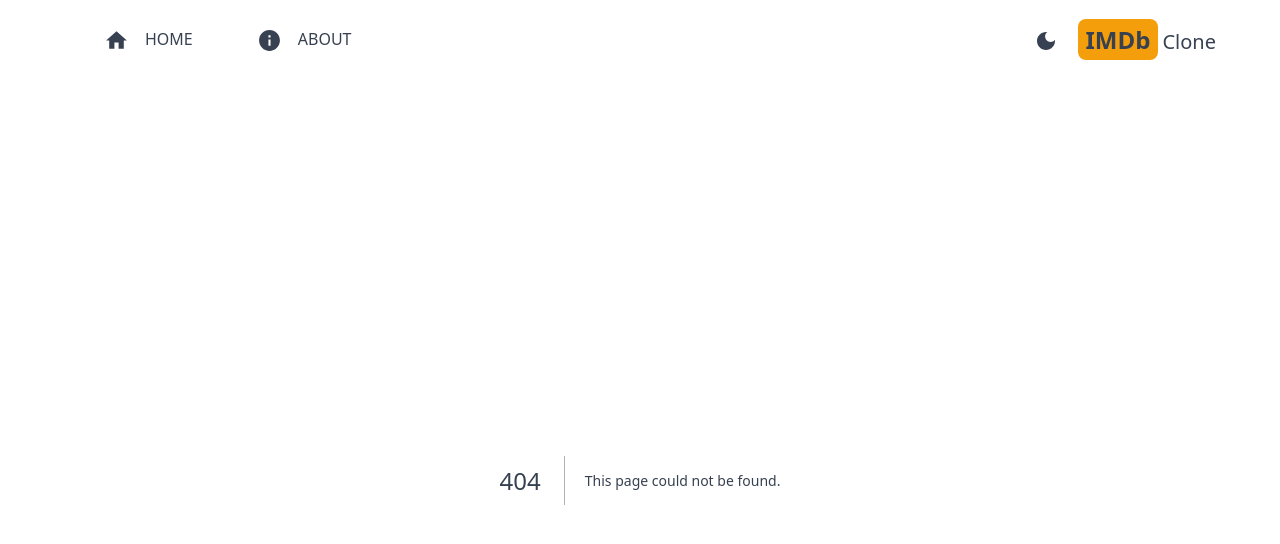
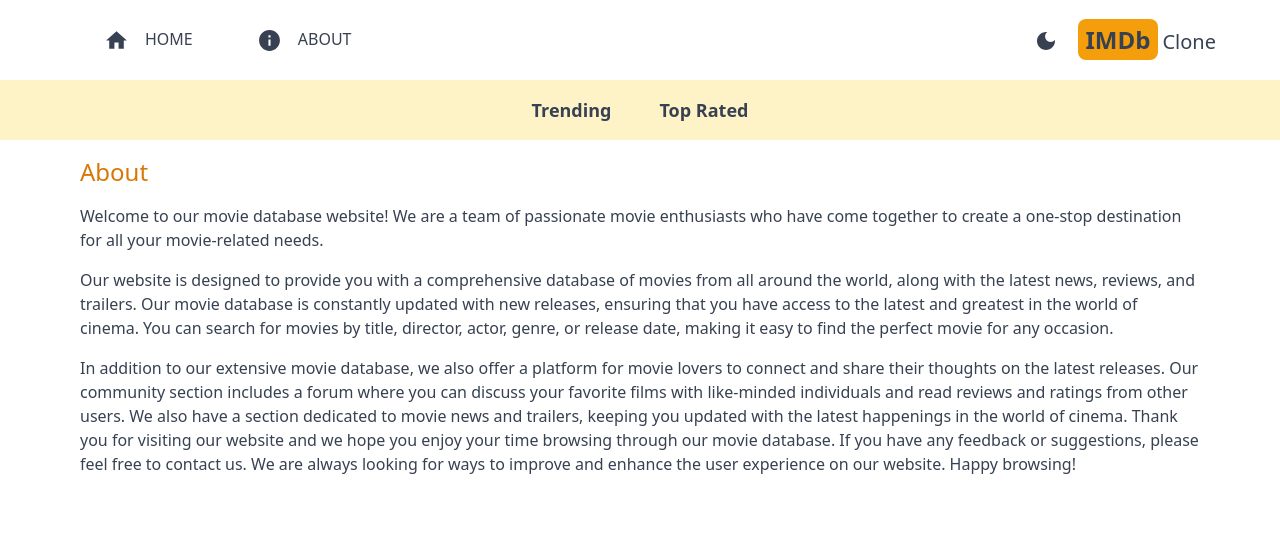
Before and after one commit to bvcr93/NEXT-IMDb, a Next.js app: page /about in a window 1280 px wide. Before the commit this address had no page. Shown: the top 544 px of the page. Built offline with nearby package versions, Linux system fonts and the light colour scheme.

Commit message:
adding navbar comp

```diff
--- /dev/null
+++ b/app/about/page.tsx
@@ -0,0 +1,42 @@
+import React from 'react'
+
+type Props = {}
+
+const AboutPage = (props: Props) => {
+  return (
+    <div className="max-w-6xl mx-auto space-y-4 p-4">
+    <h1 className="text-2xl font-medium text-amber-600">About</h1>
+    <p>
+      Welcome to our movie database website! We are a team of passionate movie
+      enthusiasts who have come together to create a one-stop destination for
+      all your movie-related needs.
+    </p>
+
+    <p>
+      Our website is designed to provide you with a comprehensive database of
+      movies from all around the world, along with the latest news, reviews,
+      and trailers. Our movie database is constantly updated with new
+      releases, ensuring that you have access to the latest and greatest in
+      the world of cinema. You can search for movies by title, director,
+      actor, genre, or release date, making it easy to find the perfect movie
+      for any occasion.
+    </p>
+
+    <p>
+      In addition to our extensive movie database, we also offer a platform
+      for movie lovers to connect and share their thoughts on the latest
+      releases. Our community section includes a forum where you can discuss
+      your favorite films with like-minded individuals and read reviews and
+      ratings from other users. We also have a section dedicated to movie news
+      and trailers, keeping you updated with the latest happenings in the
+      world of cinema. Thank you for visiting our website and we hope you
+      enjoy your time browsing through our movie database. If you have any
+      feedback or suggestions, please feel free to contact us. We are always
+      looking for ways to improve and enhance the user experience on our
+      website. Happy browsing!
+    </p>
+  </div>
+  )
+}
+
+export default AboutPage
--- /dev/null
+++ b/app/components/Nav.tsx
@@ -0,0 +1,15 @@
+import React from 'react'
+import NavItem from './NavItem'
+
+type Props = {}
+
+const Nav = (props: Props) => {
+  return (
+    <div className="flex justify-center dark:bg-gray-600 bg-amber-100 lg:text-lg p-4">
+      <NavItem title="Trending" param="fetchTrending" />
+      <NavItem title="Top Rated" param="fetchTopRated" />
+    </div>
+  )
+}
+
+export default Nav
--- /dev/null
+++ b/app/components/NavItem.tsx
@@ -0,0 +1,28 @@
+"use client";
+
+import Link from "next/link";
+
+import { useSearchParams } from "next/navigation";
+
+interface Props {
+  title: string;
+  param: any;
+}
+export default function NavbarItem({ title, param }: Props) {
+  const searchParams = useSearchParams();
+  const genre = searchParams.get("genre");
+  return (
+    <div>
+      <Link
+        className={`m-4 hover:text-amber-600 font-semibold p-2 ${
+          genre &&
+          genre === param &&
+          "underline underline-offset-8 decoration-4  decoration-amber-500 rounded-lg"
+        }`}
+        href={`/?genre=${param}`}
+      >
+        {title}
+      </Link>
+    </div>
+  );
+}
--- a/app/layout.tsx
+++ b/app/layout.tsx
@@ -1,5 +1,6 @@
 
 import Header from './components/Header'
+import Nav from './components/Nav'
 import './globals.css'
 import Providers from './Providers'
 
@@ -18,6 +19,7 @@
       <body>
       <Providers>
         <Header/>
+        <Nav/>
         {children}
         </Providers>
         </body>
```
